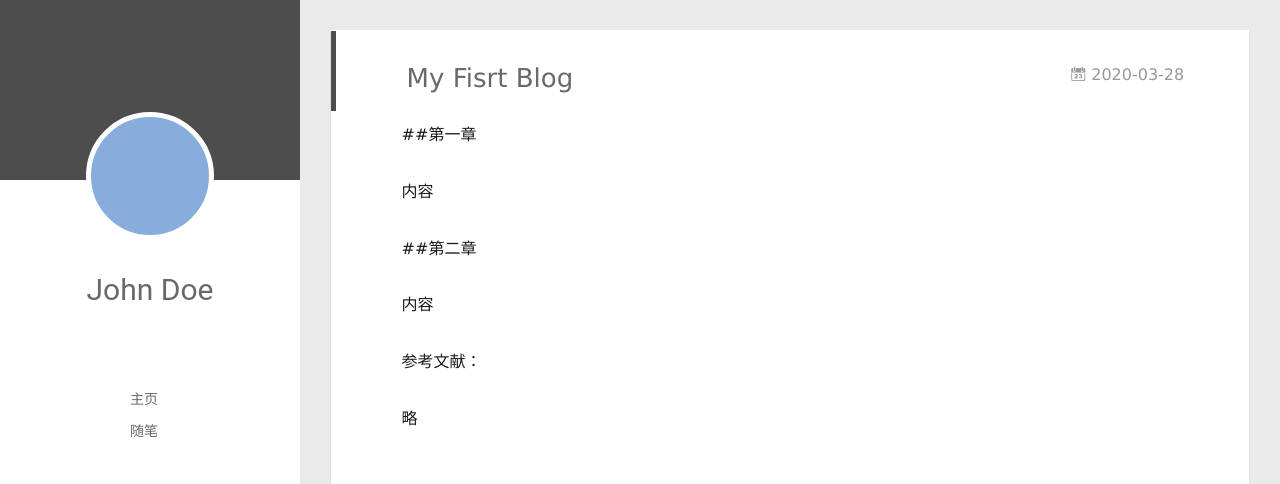
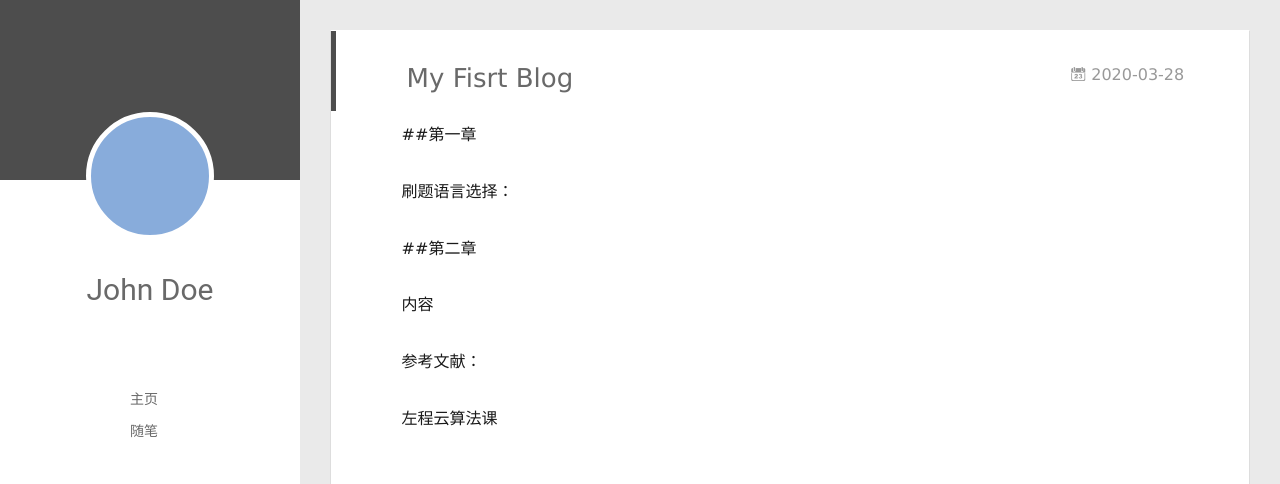
Before and after one commit to peareaden/peareaden.github.io, a plain HTML site: page 2020/03/28/My-Fisrt-Blog/index.html in a window 1280 px wide. Shown: the top 484 px of the page. Drawn offline with Linux system fonts and the light colour scheme; no server answers.

Commit message:
Site updated: 2020-06-01 12:17:24

```diff
--- a/2020/03/28/My-Fisrt-Blog/index.html
+++ b/2020/03/28/My-Fisrt-Blog/index.html
@@ -8,15 +8,15 @@
   <link rel="dns-prefetch" href="http://yoursite.com">
   <title>My Fisrt Blog | Hexo</title>
   <meta name="viewport" content="width=device-width, initial-scale=1, maximum-scale=1">
-  <meta name="description" content="##第一章 内容 ##第二章 内容 参考文献： 略">
+  <meta name="description" content="##第一章 刷题语言选择： ##第二章 内容 参考文献： 左程云算法课">
 <meta property="og:type" content="article">
 <meta property="og:title" content="My Fisrt Blog">
 <meta property="og:url" content="http://yoursite.com/2020/03/28/My-Fisrt-Blog/index.html">
 <meta property="og:site_name" content="Hexo">
-<meta property="og:description" content="##第一章 内容 ##第二章 内容 参考文献： 略">
+<meta property="og:description" content="##第一章 刷题语言选择： ##第二章 内容 参考文献： 左程云算法课">
 <meta property="og:locale" content="en_US">
 <meta property="article:published_time" content="2020-03-28T13:55:23.000Z">
-<meta property="article:modified_time" content="2020-03-28T14:09:29.568Z">
+<meta property="article:modified_time" content="2020-06-01T03:57:10.776Z">
 <meta property="article:author" content="John Doe">
 <meta name="twitter:card" content="summary">
 
@@ -175,11 +175,11 @@
     <div class="article-entry" itemprop="articleBody">
 
         <p>##第一章</p>
-<p>内容</p>
+<p>刷题语言选择：</p>
 <p>##第二章</p>
 <p>内容</p>
 <p>参考文献：</p>
-<p>略</p>
+<p>左程云算法课</p>
 
 
 
```
Also changed, not shown: index.html (+2 -2 lines).
